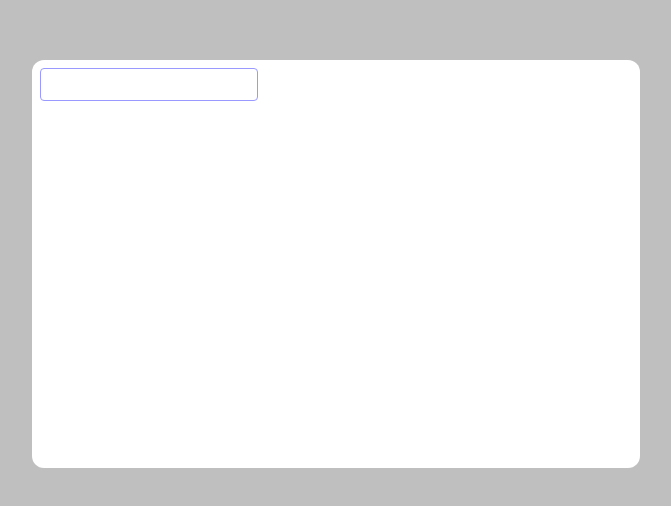
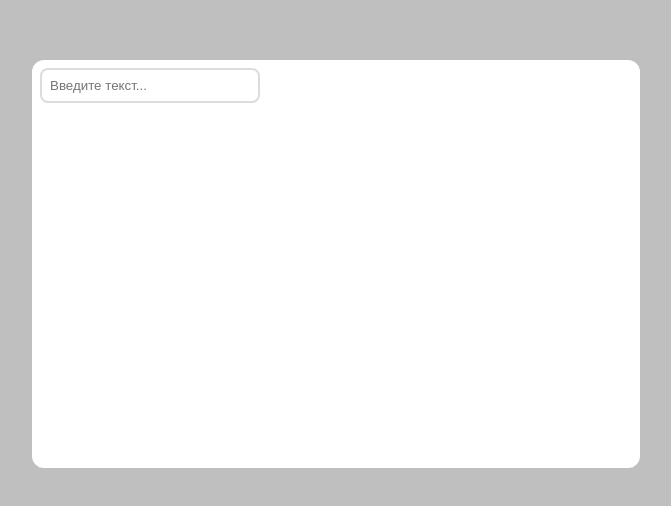
Before and after one commit to Jock96/HomePage, a React (Create React App) app in the folder jock-homepage/: page / in a window 1280 px wide. Shown: the part 136-642 px from the top of the page, without its empty margins (304-975 px from the left). Built offline with nearby package versions, Linux system fonts and the light colour scheme.

Commit message:
#0006 - feature разработан компонент ввода.

```diff
--- a/jock-homepage/src/core/index.tsx
+++ b/jock-homepage/src/core/index.tsx
@@ -1,4 +1,4 @@
-import React, { FC, useState } from 'react';
+import React, { FC, useState, useCallback } from 'react';
 import Input from '../uikit/Input';
 import Modal from '../uikit/Modal';
 import { AnimationSettings } from './../uikit/Animation/interfaces';
@@ -9,10 +9,17 @@ export const App: FC = ({ children }) => {
     count: 1,
     time: 1.5
   };
+  const [value, setValue] = useState("");
+
+  const handleChange = useCallback((event) => {
+    const { value } = event.target;
+    setValue(value);
+  }, []);
+
   return (
     <div>
       <Modal isOpen animationSettings={modalAnimationSettings}>
-        <Input />
+        <Input value={value} onChange={handleChange} placeholder="Введите текст..." />
       </Modal>
       {children}
     </div>
--- a/jock-homepage/src/uikit/Input/index.tsx
+++ b/jock-homepage/src/uikit/Input/index.tsx
@@ -1,9 +1,12 @@
-import React, { FC } from 'react';
+import React, { FC, useState, useCallback } from 'react';
+import { InputProps } from './interfaces';
 import { InputField } from './styles';
 
-const Input: FC = () => {
+/** Компонент ввода */
+const Input: FC<InputProps> = (props) => {
+    const { value, onChange, placeholder } = props;
     return(
-        <InputField />
+        <InputField value={value} onChange={onChange} placeholder={placeholder} />
     );
 }
 
--- /dev/null
+++ b/jock-homepage/src/uikit/Input/interfaces.ts
@@ -0,0 +1,9 @@
+/** Пропсы инпута */
+export interface InputProps {
+    /** Начальное значение */
+    value: string;
+    /** Коллбек изменения */
+    onChange: (event: React.ChangeEvent<HTMLInputElement>) => void;
+    /** Шаблон */
+    placeholder?: string;
+}
--- a/jock-homepage/src/uikit/Input/styles.ts
+++ b/jock-homepage/src/uikit/Input/styles.ts
@@ -2,12 +2,13 @@ import styled from 'styled-components';
 
 export const InputField = styled.input`
     min-width: 200px;
+    outline: none;
     padding: 8px;
     margin: 4px;
-    border-radius: 4px;
-    border: 1px solid #9999FF;
+    border-radius: 8px;
+    border: 2px solid #DCDCDC;
 
     &:focus {
-        border: 2px solid #6600FF;
+        border: 2px solid #9999FF;
     }
 `;
```
